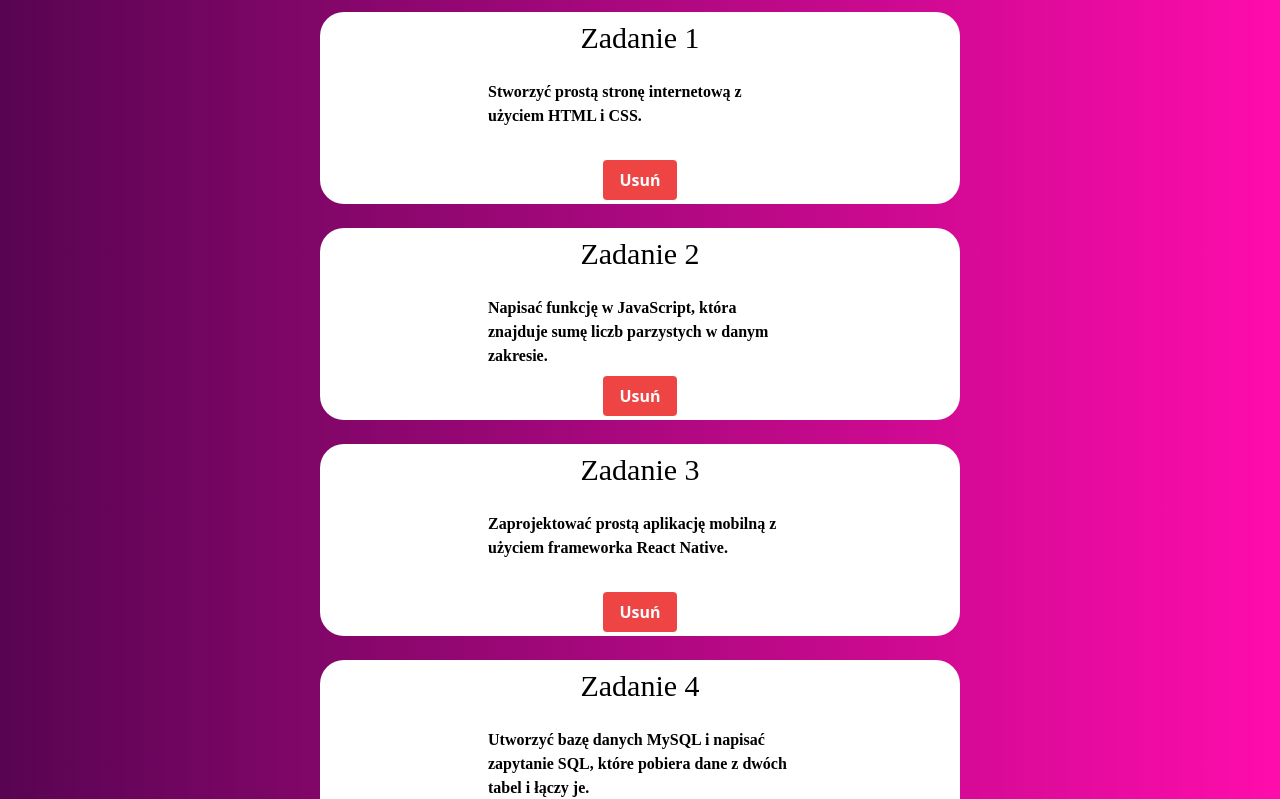
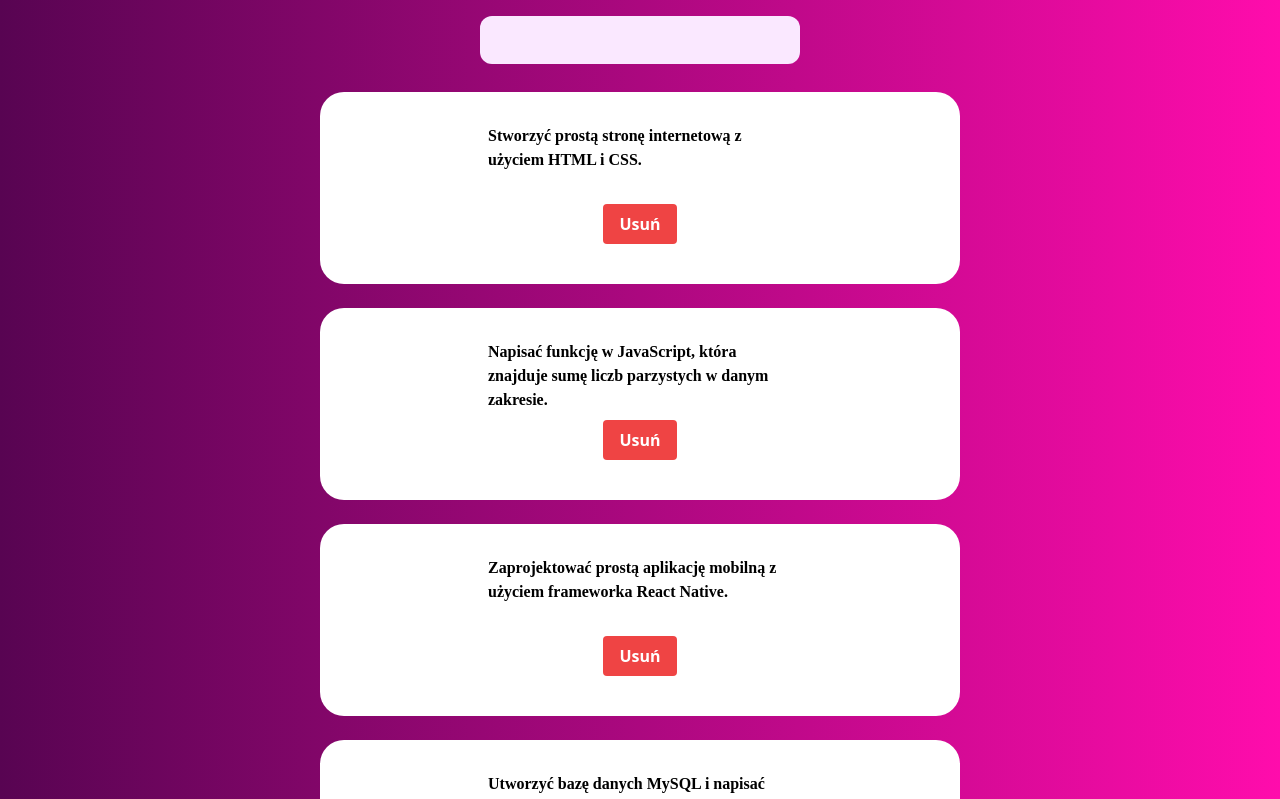
Before and after one commit to podlaskialgorytm3/ToDoApp, a React (Vite) app: page / in a window 1280 px wide. Shown: the top 799 px of the page. Built offline with nearby package versions, Linux system fonts and the light colour scheme.

Commit message:
Add input functionality to add new tasks

```diff
--- a/src/App.jsx
+++ b/src/App.jsx
@@ -1,17 +1,32 @@
 import './App.css'
 import './tailwind.css';
+import { useState } from 'react';
 import {ContentPage} from './components/ContentPage.jsx'
 import {TaskContent} from './components/TaskContent.jsx';
 import {Card} from './components/Card.jsx'
 import {TASK} from './task.js'
-
+import { InputAdd } from './components/InputAdd.jsx';
 
 function App() {
+  const [currentTast,setTask] = useState(TASK)
+  const handleInput = (e) => {
+    let newTask = e.target.value
+    if(e.key === 'Enter'){
+      currentTast.push({
+        title: Math.floor(Math.random() * (10000)) + 1,
+        description: newTask
+      })
+      console.log(currentTast)
+      setTask(currentTast)
+    }
+  }
   return (
       <ContentPage>
+
           <TaskContent>
-            {TASK.map(item =>
-                <Card title={item.title} description={item.description} key={item.title} />
+          <InputAdd onKeyPress={(e) => handleInput(e)}/>
+            {currentTast.map(item =>
+                <Card description={item.description} key={item.title} />
             )}
           </TaskContent>
       </ContentPage>
--- /dev/null
+++ b/src/components/InputAdd.jsx
@@ -0,0 +1,3 @@
+export const InputAdd = ({...props}) => (
+    <input className="m-4 w-80 h-12 rounded-xl bg-fuchsia-100" {...props}/>
+)
```
